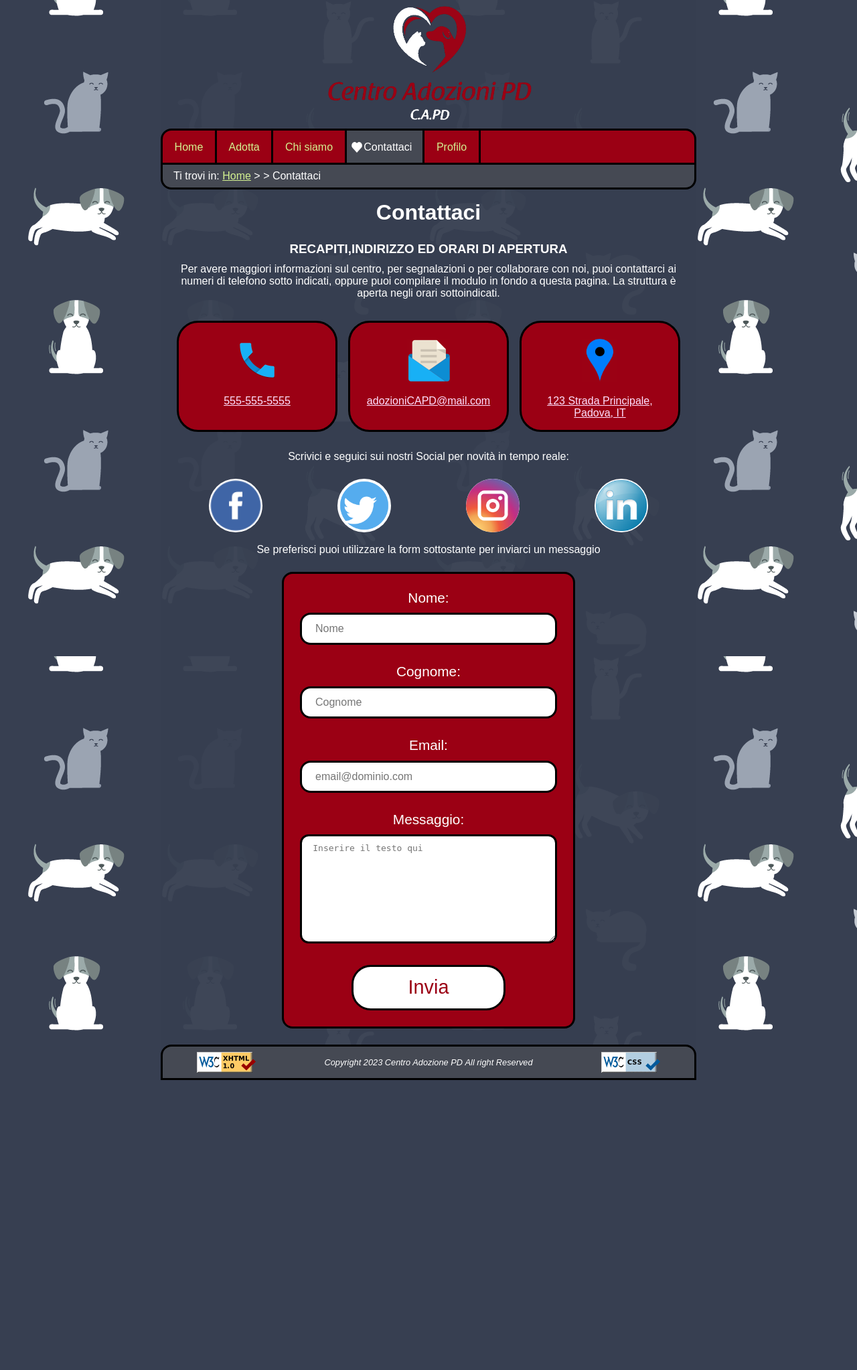
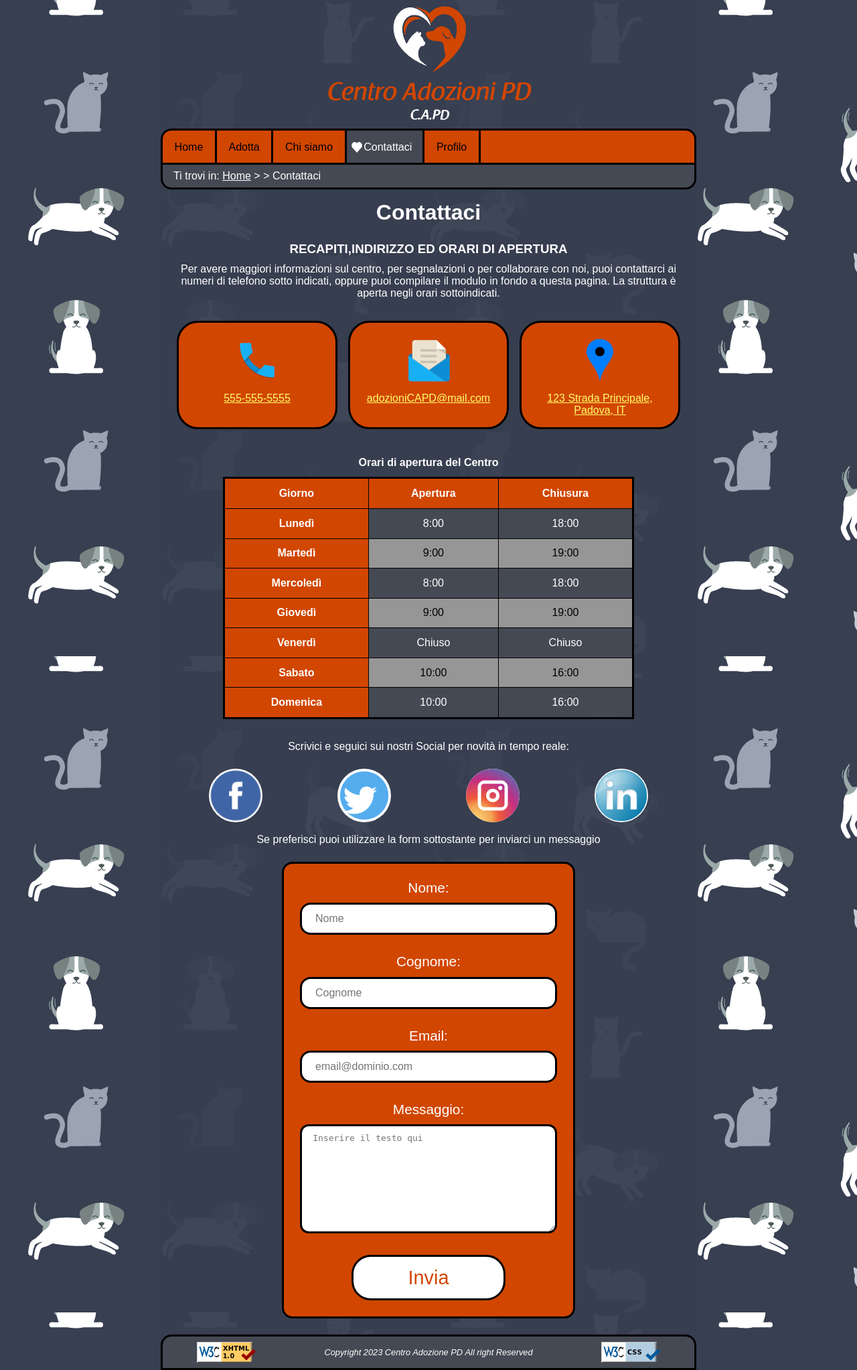
Before and after one commit to checco296/Progetto_TecWeb, a PHP site: page /html/contatti.html in a window 1280 px wide. Shown: the whole page at 67% size. Before the commit the page ends 1613 px from the top, so only its background shows below. Run offline with PHP 8.4, Linux system fonts and the light colour scheme.

Commit message:
update grafico e aggiunta tabella

```diff
--- a/css/mini.css
+++ b/css/mini.css
@@ -113,7 +113,7 @@ form button
 
 .paragrafo-dispari, .paragrafo-pari
 {
-    background-size: 30% 70%;
+    background-size: 30% 60%;
 }
 
 #admin_form{
--- a/css/style.css
+++ b/css/style.css
@@ -16,22 +16,24 @@ dichiarazione variabili di colore
 /*ricontrollare la questione contrasti e link visitati e non*/
 :root
 {
-	--bgcolor: #FFF;
-  --menucolor: #9B0014;
-  --warningcolor: #9B0014;
-  --activity_titlecolor: #9B0014;
-  --activity_bordercolor: #9B0014;
-  --formcolor: #9b0014;
+  --bgcolor1: #454953;
+  --bgcolor2: #D14600;
+  --body_bgcolor: #373f51f5;
+  --form_bgcolor: #FFF;
+  --menucolor: #D14600;
+  --warningcolor: #D14600;
+  --activity_titlecolor: #FFF;
+  --activity_bordercolor: #D14600;
+  --formcolor: #D14600;
   --txtcolor: #FFF;
   --txtcolor_onwhitebg: #000;
-  --linkcolor: #D4F291;
+  --linkcolor: #000;
+  --linkcoloralt: #D14600;
   --visited_linkcolor: #FFF;
-  --linkesterni: #FFE0FF;
+  --linkesterni: #FFFF6B;
   --bread_footer_color: #454953;
   --hover_menucolor: #969696;
   --hover_linkcolor: black;
-  --footer_txt_color: #FFF;
-  --body_bgcolor: #373f51f5;
   --bordercolor: black;
   --error_color: #bcd914;
   --success_color: green;
@@ -168,11 +170,6 @@ SEZIONE BREADCRUMB
 
 #breadcrumb a
 {
-  color: var(--linkcolor);
-}
-
-#breadcrumb a:visited
-{
   color: var(--visited_linkcolor);
 }
 
@@ -291,12 +289,10 @@ main dd>p
   border-radius: 2em;
   text-align: center;
   padding-bottom: 1em;
-  display: block;
 }
 
 #Recapiti a
 {
-  display: block;
   color: var(--linkesterni);
 }
 
@@ -304,7 +300,9 @@ main dd>p
 {
   width: 4em;
   height: 4em;
+  margin: auto;
   margin-bottom: 1em;
+  display: block;
 }
 
 #Social
@@ -402,15 +402,25 @@ main dd>p
   font-size: 3em;
 }
 
-
-.no_menu a:link
+.no_menu img
 {
-  color: var(--linkcolor);
+  width: 80%;
 }
 
-.no_menu a:visited
+
+.no_menu p>a:link
 {
-  color: var(--visited_linkcolor)
+  color: var(--linkcoloralt);
+  padding: 0.5em;
+  background-color: var(--bgcolor1);
+  border: solid var(--bordercolor);
+  border-radius: 8em;
+}
+
+.no_menu p>a:visited
+{
+  color: var(--visited_linkcolor);
+  border: var(--bordercolor);
 }
 
 .no_menu p
@@ -425,6 +435,34 @@ main dd>p
   color: var(--txtcolor);
 }
 
+#Log_in p>a
+{
+  color: var(--linkcoloralt);
+  padding: 0.5em;
+  background-color: var(--bgcolor1);
+  border: solid var(--bordercolor);
+  border-radius: 8em;
+  line-height: 3em;
+}
+
+#Log_in p>a:visited
+{
+  color: var(--visited_linkcolor);
+}
+
+#back
+{
+  color: var(--linkcoloralt);
+  padding: 0.5em;
+  background-color: var(--bgcolor1);
+  border: solid var(--bordercolor);
+  border-radius: 8em;
+}
+
+#back:visited
+{
+  color: var(--visited_linkcolor);
+}
 /*
 ==============
 SEZIONE AIUTI
@@ -510,6 +547,32 @@ form textarea
   height: 12.5em;
   resize: vertical;
 }
+
+form p
+{
+  margin-top: 1em;
+  padding: 2em;
+  text-align: center;
+  background-color: var(--bgcolor1);
+  border: solid var(--bordercolor);
+  border-radius: 1em;
+  line-height: 2em;
+}
+
+form p>a
+{
+  color: var(--linkcolor);
+  padding: 0.5em;
+  background-color: var(--bgcolor2);
+  border: solid var(--bordercolor);
+  border-radius: 8em;
+}
+
+form p>a:visited
+{
+  color: var(--visited_linkcolor);
+}
+
 
 .error
 {
@@ -526,8 +589,8 @@ form textarea
 
 #button
 {
-  background-color: var(--bgcolor);
-  color: var(--activity_titlecolor);
+  background-color: var(--form_bgcolor);
+  color: var(--bgcolor2);
   width: 60%;
   padding: 0.5em;
   border: solid var(--bordercolor);
@@ -580,3 +643,44 @@ SEZIONE CARD
 .card input[type=image] {
   width: 100%;
 }
+
+table
+{
+  width: 80%;
+  margin: auto;
+  border-collapse: collapse;
+  border: solid var(--bordercolor);
+  margin-bottom: 2em;
+}
+
+caption
+{
+  text-align: center;
+  color: var(--txtcolor);
+  font-weight: bold;
+  padding: 0.8em;
+}
+
+th, td
+{
+  padding: 0.8em;
+  color: var();
+  text-align: center;
+}
+
+th
+{
+  background-color: var(--bgcolor2);
+  color: var(--txtcolor);
+}
+
+tr:nth-child(even)
+{
+  background-color: var(--hover_menucolor);
+  color: var(--txtcolor_onwhitebg);
+}
+tr:nth-child(odd)
+{
+  background-color: var(--bread_footer_color);
+  color: var(--txtcolor);
+}
--- a/html/admin_area.html
+++ b/html/admin_area.html
@@ -99,7 +99,7 @@
         </form>
       </div>
 
-      <a href="../php/logout.php">Logoout</a>
+      <a href="../php/logout.php" id="back">Logoout</a>
     </main>
 
     <footer>
--- a/html/contatti.html
+++ b/html/contatti.html
@@ -45,10 +45,60 @@
         oppure puoi compilare il modulo in fondo a questa pagina. La struttura è aperta negli orari sottoindicati.
       </p>
       <ul id="Recapiti">
-        <li id="telefono"><img src="../images/phone-icon.png" alt="Telefono" title="Telefono"/><a href="tel:555-555-5555">555-555-5555</a></li>
-        <li id="mail"><img src="../images/mail-icon.png" alt="E-mail" title="E-mail"/><a href="mailto:francesco@gmail.com">adozioniCAPD@mail.com</a></li>
-        <li id="indirizzo"><img src="../images/map-icon.png" alt="Indirizzo" title="Indirizzo"/><a href="https://www.google.it/maps/place/Torre+Archimede,+Via+Trieste,+63,+35121+Padova+PD/@45.4113824,11.8852839,17z/data=!3m1!4b1!4m5!3m4!1s0x477eda58b44676df:0xfacae5884fca17f5!8m2!3d45.4113787!4d11.8874726" target="_blank">123 Strada Principale, Padova, IT</a></li>
+        <li id="telefono"><a href="tel:555-555-5555"><img src="../images/phone-icon.png" alt="Telefono" title="Telefono"/>555-555-5555</a></li>
+        <li id="mail"><a href="mailto:francesco@gmail.com"><img src="../images/mail-icon.png" alt="E-mail" title="E-mail"/>adozioniCAPD@mail.com</a></li>
+        <li id="indirizzo"><a href="https://www.google.it/maps/place/Torre+Archimede,+Via+Trieste,+63,+35121+Padova+PD/@45.4113824,11.8852839,17z/data=!3m1!4b1!4m5!3m4!1s0x477eda58b44676df:0xfacae5884fca17f5!8m2!3d45.4113787!4d11.8874726" target="_blank"><img src="../images/map-icon.png" alt="Indirizzo" title="Indirizzo"/>123 Strada Principale, Padova, IT</a></li>
       </ul>
+
+      <table summary="Nella tabella vengono forniti gli orari di apertura del Centro. Ogni riga descrive il giorno,
+       orario di apertura e quello di chiusura" border="1">
+        <caption>Orari di apertura del Centro</caption>
+        <thead>
+          <tr>
+            <th scope="col">Giorno</th>
+            <th scope="col">Apertura</th>
+            <th scope="col">Chiusura</th>
+          </tr>
+        </thead>
+        <tbody>
+          <tr>
+            <th abbr="Lun" axis="giorno" scope="row">Lunedì</th>
+            <td><time>8:00</time></td>
+            <td><time>18:00</time></td>
+          </tr>
+          <tr>
+            <th abbr="Mar" axis="giorno" scope="row">Martedì</th>
+            <td><time>9:00</time></td>
+            <td><time>19:00</time></td>
+          </tr>
+          <tr>
+            <th abbr="Mer" axis="giorno" scope="row">Mercoledì</th>
+            <td><time>8:00</time></td>
+            <td><time>18:00</time></td>
+          </tr>
+          <tr>
+            <th abbr="Gio" axis="giorno" scope="row">Giovedì</th>
+            <td><time>9:00</time></td>
+            <td><time>19:00</time></td>
+          </tr>
+          <tr>
+            <th abbr="Ven" axis="giorno" scope="row">Venerdì</th>
+            <td>Chiuso</td>
+            <td>Chiuso</td>
+          </tr>
+          <tr>
+            <th abbr="Sab" axis="giorno" scope="row">Sabato</th>
+            <td><time>10:00</time></td>
+            <td><time>16:00</time></td>
+          </tr>
+          <tr>
+            <th abbr="Dom" axis="giorno" scope="row">Domenica</th>
+            <td><time>10:00</time></td>
+            <td><time>16:00</time></td>
+          </tr>
+        </tbody>
+      </table>
+
       <p>Scrivici e seguici sui nostri <span lang="en">Social</span> per novità in tempo reale:</p>
       <ul id="Social">
         <li><a href="https://it-it.facebook.com/universitapadova/" target="_blank"><img src="../images/facebook_icon-icons.com_59205.ico" alt="Link collegamento a Facebook" /></a></li>
--- a/html/user_area.html
+++ b/html/user_area.html
@@ -61,7 +61,7 @@
           <p>Prossima visita:</p>
         </dd>
       </dl>
-      <p><a href="../php/logout.php">Logoout</a></p>
+      <p><a href="../php/logout.php" id="back">Logoout</a></p>
     </main>
 
     <footer>
--- a/index.html
+++ b/index.html
@@ -43,9 +43,9 @@
       <h3 id="descrizione">Cosa facciamo:</h3>
       <dl>
         <dt>Salvataggio</dt>
-        <dd><img class="icona" src="images/illustrazione-ambulanza.jpg" alt="Logo ambulanza" /><p>I nostri operatori si occupano del salvataggio degli animali che ci vengono segnalati.</p></dd>
+        <dd><img class="icona" src="images/illustrazione-ambulanza.png" alt="Logo ambulanza" /><p>I nostri operatori si occupano del salvataggio degli animali che ci vengono segnalati.</p></dd>
         <dt>Cura</dt>
-        <dd><img class="icona" src="images/ezgif.com-gif-maker.jpg" alt="Logo Vetrinario" /><p>Prestiamo le cure mediche necessarie ai trovatelli e li riabilitiamo.</p></dd>
+        <dd><img class="icona" src="images/ezgif.com-gif-maker.png" alt="Logo Vetrinario" /><p>Prestiamo le cure mediche necessarie ai trovatelli e li riabilitiamo.</p></dd>
         <dt>Adozione</dt>
         <dd><img class="icona" src="images/solo_logo.png" alt="Logo Adozione" /><p>Rendiamo sicura l'adozione sia per le persone che per gli animali con controlli attitudinali e controllo della zona ove l'animale verrà collocato.</p></dd>
         <dt><span lang="en">Post</span> adozione</dt>
```
Also changed, not shown: other parts of css/style.css (+16 -14 lines), images/ezgif.com-gif-maker.jpg (deleted), images/ezgif.com-gif-maker.png (added), images/illustrazione-ambulanza.jpg (deleted), images/illustrazione-ambulanza.png (added), images/logo_senza_sfondo.png, images/logo_sfondo_bianco.png, images/prototipo.png, images/solo_logo.png.
